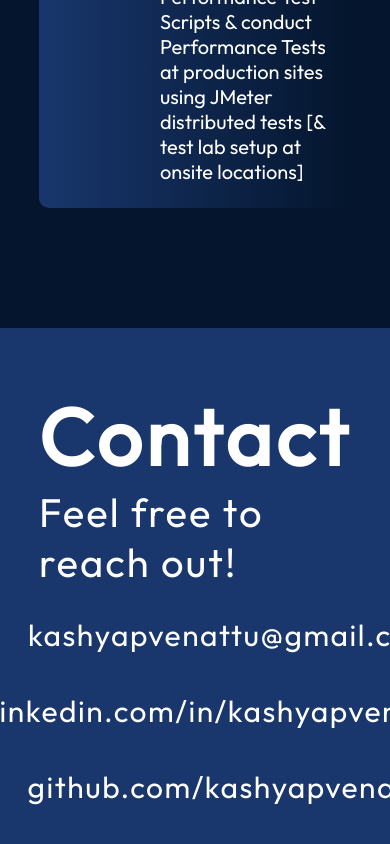
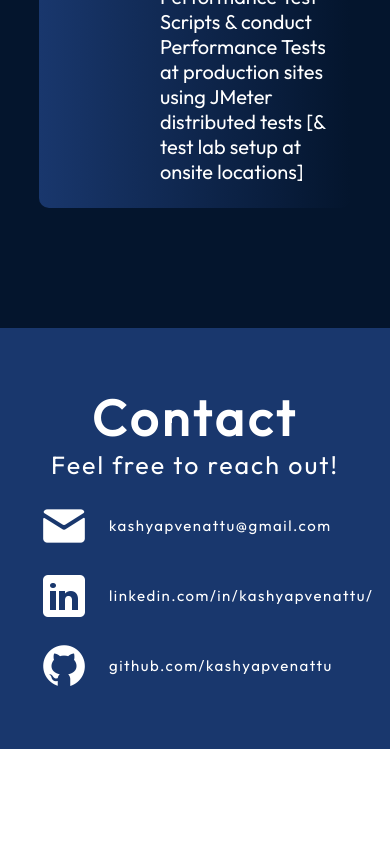
Before and after one commit to kashyapvenattu/portfolio, a React (Vite) app: page / in a window 390 px wide. Shown: the part 4507-5351 px from the top of the page. After the commit the page ends 5256 px from the top, so only its background shows below. Built offline with nearby package versions, Linux system fonts and the light colour scheme.

Commit message:
update for mobile view

```diff
--- a/src/components/Contact/Contact.module.css
+++ b/src/components/Contact/Contact.module.css
@@ -13,13 +13,13 @@
 }
 
 .text h2 {
-  font-size: 80px;
+  font-size: 50px;
   font-weight: 700;
   letter-spacing: 4px;
 }
 
 .text p {
-  font-size: 40px;
+  font-size: 25px;
   font-weight: 400;
   letter-spacing: 2px;
 }
@@ -29,19 +29,19 @@
   flex-direction: column;
   align-items: flex-start;
   list-style: none;
-  gap: 26px;
+  gap: 20px;
 }
 
 .link {
   display: flex;
   align-items: center;
-  gap: 25px;
+  gap: 20px;
 }
 
 .link a {
   color: var(--color-text);
   text-decoration: none;
-  font-size: 30px;
+  font-size: 25px;
   font-weight: 400;
   letter-spacing: 1.5px;
 }
@@ -49,7 +49,7 @@
 @media screen and (max-width: 830px) {
   .container {
     flex-direction: column;
-    gap: 23px;
+    gap: 20px;
   }
 
   .text {
@@ -59,6 +59,13 @@
   }
 
   .links {
-    align-items: center;
+    align-items: left;
+    /* flex-wrap: wrap; */
+    /* font-size: 10px; */
+  }
+
+  .link a {
+    font-size: 15px;
+
   }
 }
```
